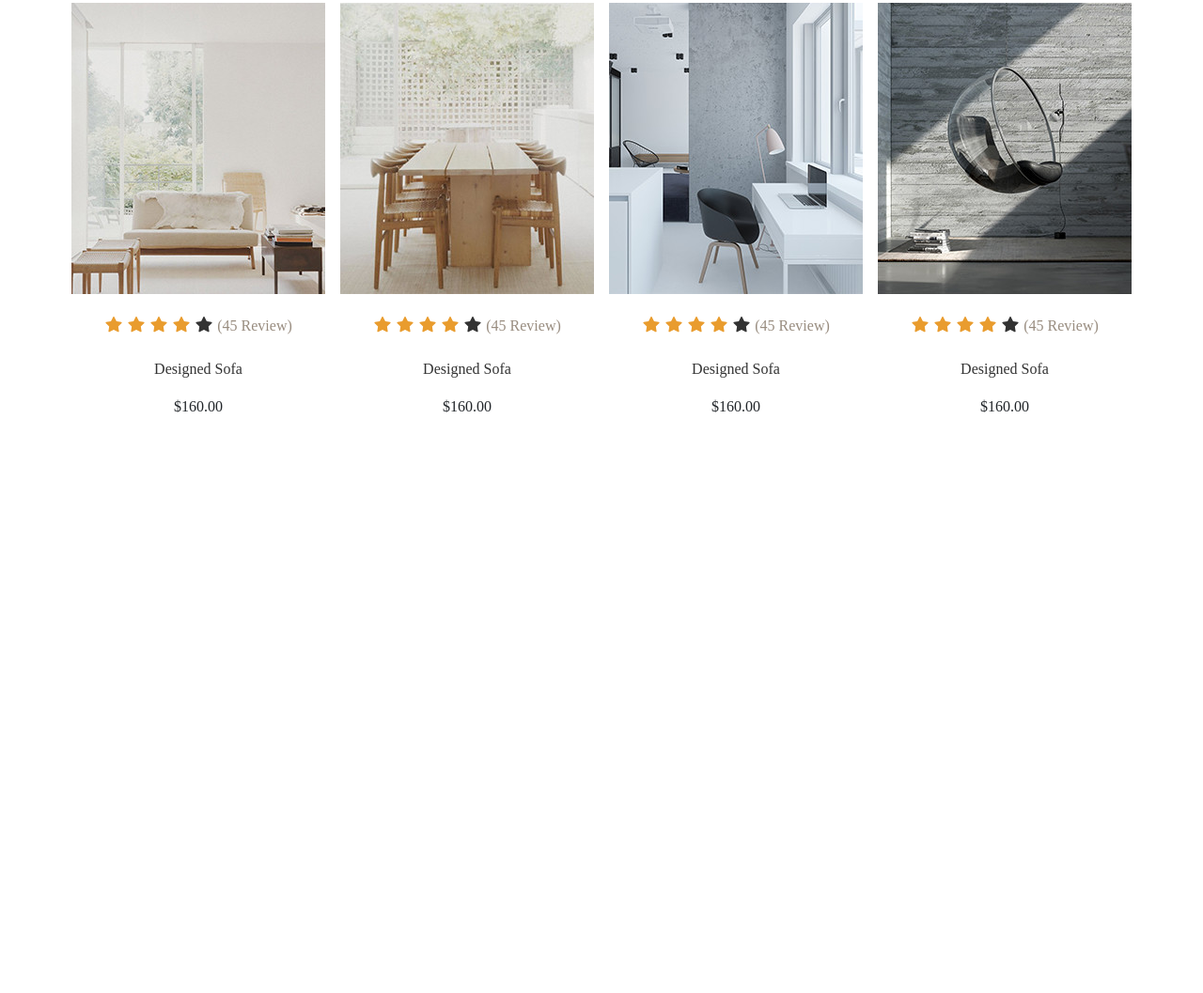
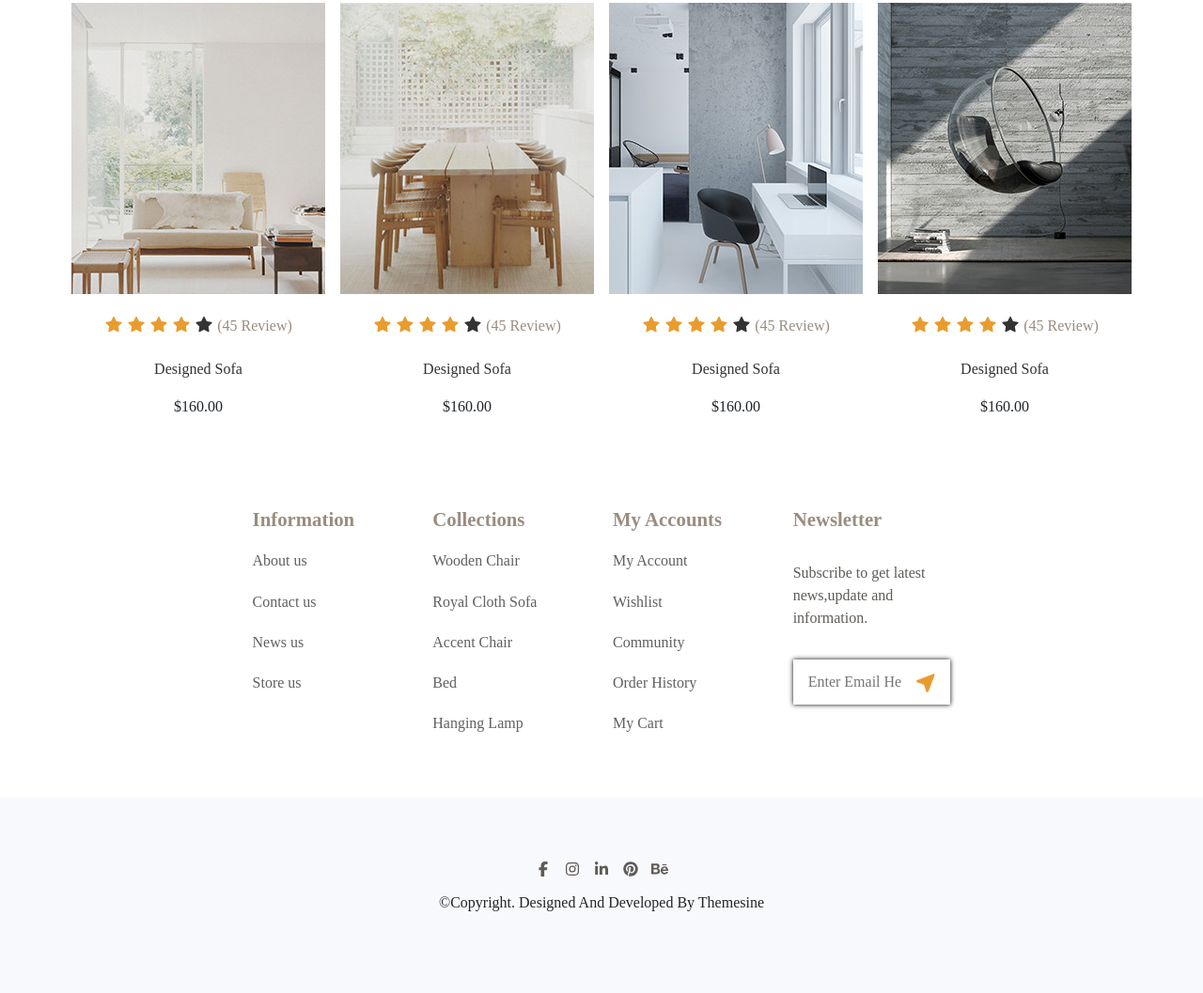
Before and after one commit to AhmadNourldin/new-store, a plain HTML site: page index.html in a window 1280 px wide. Shown: the part 3006-4063 px from the top of the page at 94% size. Before the commit the page ends 3467 px from the top, so only its background shows below. Drawn offline with Linux system fonts and the light colour scheme; a web font is replaced by a local one.

Commit message:
finish the footer

```diff
--- a/index.html
+++ b/index.html
@@ -389,6 +389,62 @@
             </div>
         </div>
     </section>
+
+    <!-- footer section -->
+    <section class="con-footer">
+        <div class="container container-fluid">
+            <div class="row">
+                <div class="col-md-3">
+                    <h3>Information</h3>
+                    <ul>
+                        <li><a href="#">About us</a></li>
+                        <li><a href="#">Contact us</a></li>
+                        <li><a href="#">News us</a></li>
+                        <li><a href="#">Store us</a></li>
+                    </ul>
+                </div>
+                <div class="col-md-3">
+                    <h3>Collections</h3>
+                    <ul>
+                        <li><a href="#">Wooden Chair</a></li>
+                        <li><a href="#">Royal Cloth Sofa</a></li>
+                        <li><a href="#">Accent Chair</a></li>
+                        <li><a href="#">Bed</a></li>
+                        <li><a href="#">Hanging Lamp</a></li>
+                    </ul>
+                </div>
+                <div class="col-md-3">
+                    <h3>My Accounts</h3>
+                    <ul>
+                        <li><a href="#">My Account</a></li>
+                        <li><a href="#">Wishlist</a></li>
+                        <li><a href="#">Community</a></li>
+                        <li><a href="#">Order History</a></li>
+                        <li><a href="#">My Cart</a></li>
+                    </ul>
+                </div>
+                <div class="col-md-3">
+                    <h3>Newsletter</h3>
+                    <p>Subscribe to get latest news,update and information.</p>
+                    <div class="input">
+                        <input type="email" placeholder="Enter Email Here....">
+                        <i class="fa-solid fa-location-arrow"></i>
+                    </div>
+                </div>
+            </div>
+        </div>
+    </section>
+    <!-- bottom footer -->
+    <section class="bottom-footer">
+        <div class="links">
+            <i class="fa-brands fa-facebook-f"></i>
+            <i class="fa-brands fa-instagram"></i>
+            <i class="fa-brands fa-linkedin-in"></i>
+            <i class="fa-brands fa-pinterest"></i>
+            <i class="fa-brands fa-behance"></i>
+        </div>
+        <p>©Copyright. Designed And Developed By Themesine</p>
+    </section>
     <!-- javascript links  -->
     <script src="source/bootstrap.min.js"></script>
     <script src="source/jquery.min.js"></script>
--- a/source/style.css
+++ b/source/style.css
@@ -468,12 +468,72 @@ button{
 .feature .body .item p{
     margin: 1rem 0rem;
 }
-
-
-
-
-
-
+.con-footer{
+    width: 100%;
+    display: grid;
+    justify-content: center;
+    margin: 3rem 0rem;
+}
+.con-footer .container{
+    max-width: 1400px;
+}
+.con-footer .container h3{
+    color: var(--black-brown-light) !important;
+    font-size: 1.3rem;
+    font-weight: bold;
+    margin-top: 2rem;
+}
+.con-footer .container .row ul li{
+    color: var(--black-brown-light);
+    margin: 1.2rem 0rem !important;
+    transition: all .2s ease-in-out;
+    position: relative;
+}
+.con-footer .container .row ul li a{
+    transition: all .2s ease-in-out !important;
+}
+.con-footer .container .row ul li:hover a{
+    transform: translate(1rem);
+    color: var(--orange);
+}
+.con-footer .container .row p{
+    color: var(--black-brown);
+    margin: 2rem 0rem;
+}
+.con-footer .container .row .input{
+    display: flex;
+    justify-content: space-between;
+    align-items: center;
+    height: 3rem;
+    box-shadow: 0px 0px 5px black;
+    gap: 1rem;
+    padding: 0rem 1rem;
+}
+.con-footer .container .row .input input{
+    width: 100%;
+}
+.con-footer .container .row .input svg{
+    width: 1.3rem;
+    height: 1.3rem;
+}
+.con-footer .container .row .input svg path{
+    fill: var(--orange);
+}
+/* bottom footer */
+.bottom-footer{
+    background-color: var(--bg-footer);
+    display: flex;
+    justify-content: center;
+    align-items: center;
+    height: 13rem;
+    flex-direction: column;
+    gap: 1rem;
+}
+.bottom-footer .links{
+    display: flex;
+    gap: 0.7rem;
+    color: var(--black-brown);
+}
 
 
 
```
